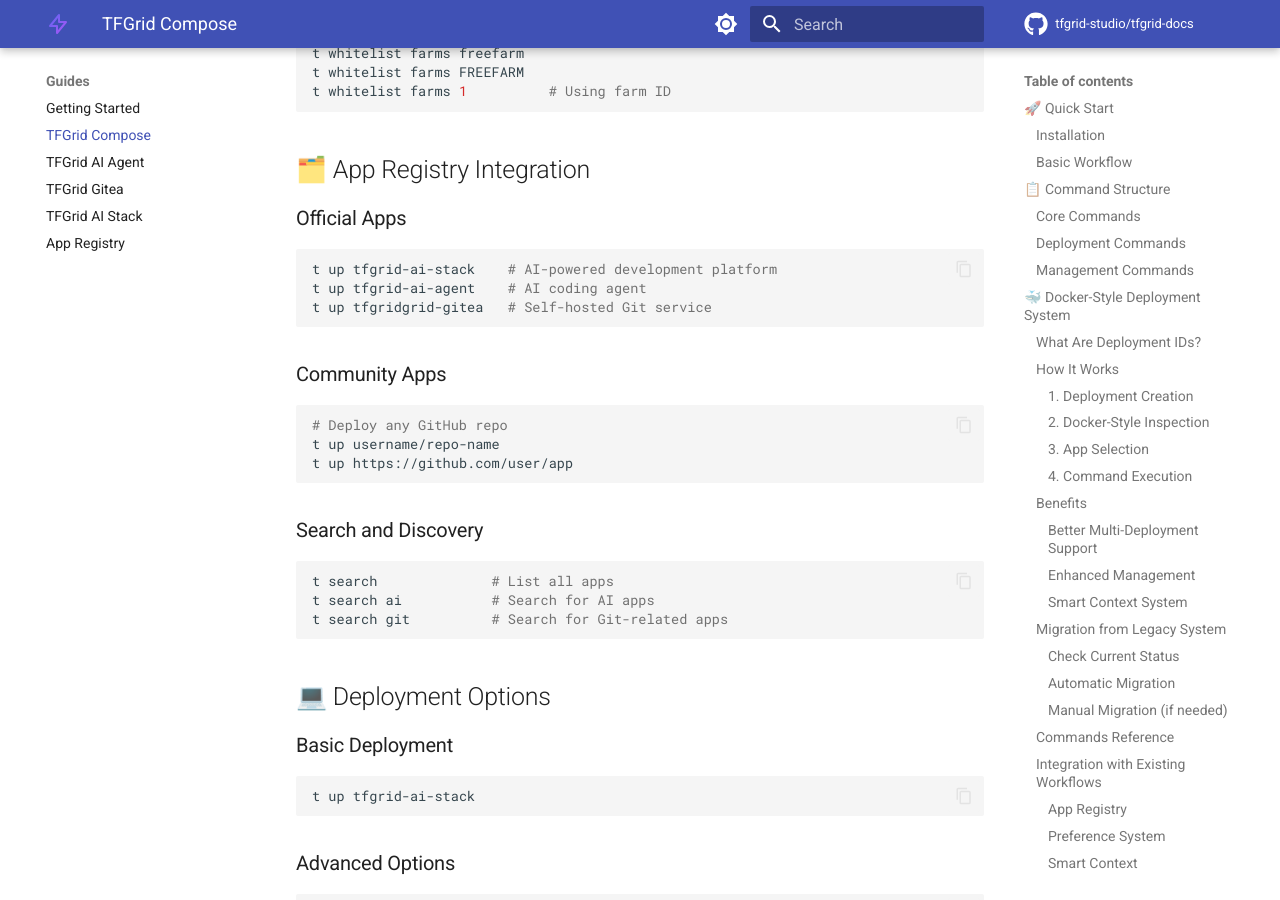
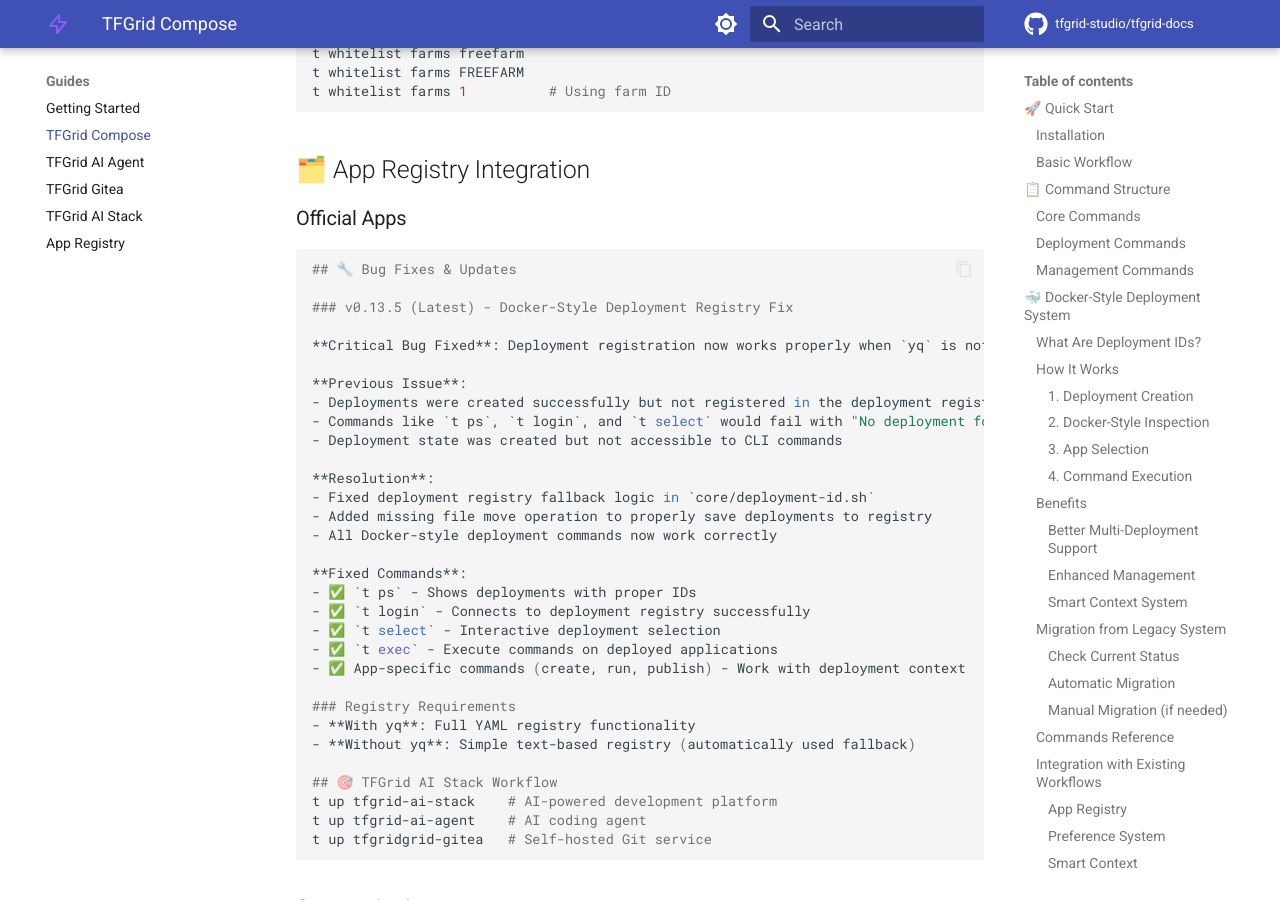
Before and after one commit to tfgrid-studio/tfgrid-docs, an MkDocs documentation site: the page built from docs/guides/tfgrid-compose.md, in a window 1280 px wide and 900 px high, scrolled down 7297 px. Built offline with MkDocs 1.6.1 and Material for MkDocs 9.7.7, drawn with Linux system fonts in a browser that asks for light colours; comment, search, counter and statistics services are not loaded; the version menu is left out.

Commit message:
docs: Add deployment registry bug fix documentation to TFGrid Compose guide

````diff
--- a/docs/guides/tfgrid-compose.md
+++ b/docs/guides/tfgrid-compose.md
@@ -294,6 +294,34 @@
 
 ### Official Apps
 ```bash
+## 🔧 Bug Fixes & Updates
+
+### v0.13.5 (Latest) - Docker-Style Deployment Registry Fix
+
+**Critical Bug Fixed**: Deployment registration now works properly when `yq` is not available.
+
+**Previous Issue**:
+- Deployments were created successfully but not registered in the deployment registry
+- Commands like `t ps`, `t login`, and `t select` would fail with "No deployment found"
+- Deployment state was created but not accessible to CLI commands
+
+**Resolution**:
+- Fixed deployment registry fallback logic in `core/deployment-id.sh`
+- Added missing file move operation to properly save deployments to registry
+- All Docker-style deployment commands now work correctly
+
+**Fixed Commands**:
+- ✅ `t ps` - Shows deployments with proper IDs
+- ✅ `t login` - Connects to deployment registry successfully
+- ✅ `t select` - Interactive deployment selection
+- ✅ `t exec` - Execute commands on deployed applications
+- ✅ App-specific commands (create, run, publish) - Work with deployment context
+
+### Registry Requirements
+- **With yq**: Full YAML registry functionality
+- **Without yq**: Simple text-based registry (automatically used fallback)
+
+## 🎯 TFGrid AI Stack Workflow
 t up tfgrid-ai-stack    # AI-powered development platform
 t up tfgrid-ai-agent    # AI coding agent
 t up tfgridgrid-gitea   # Self-hosted Git service
````
